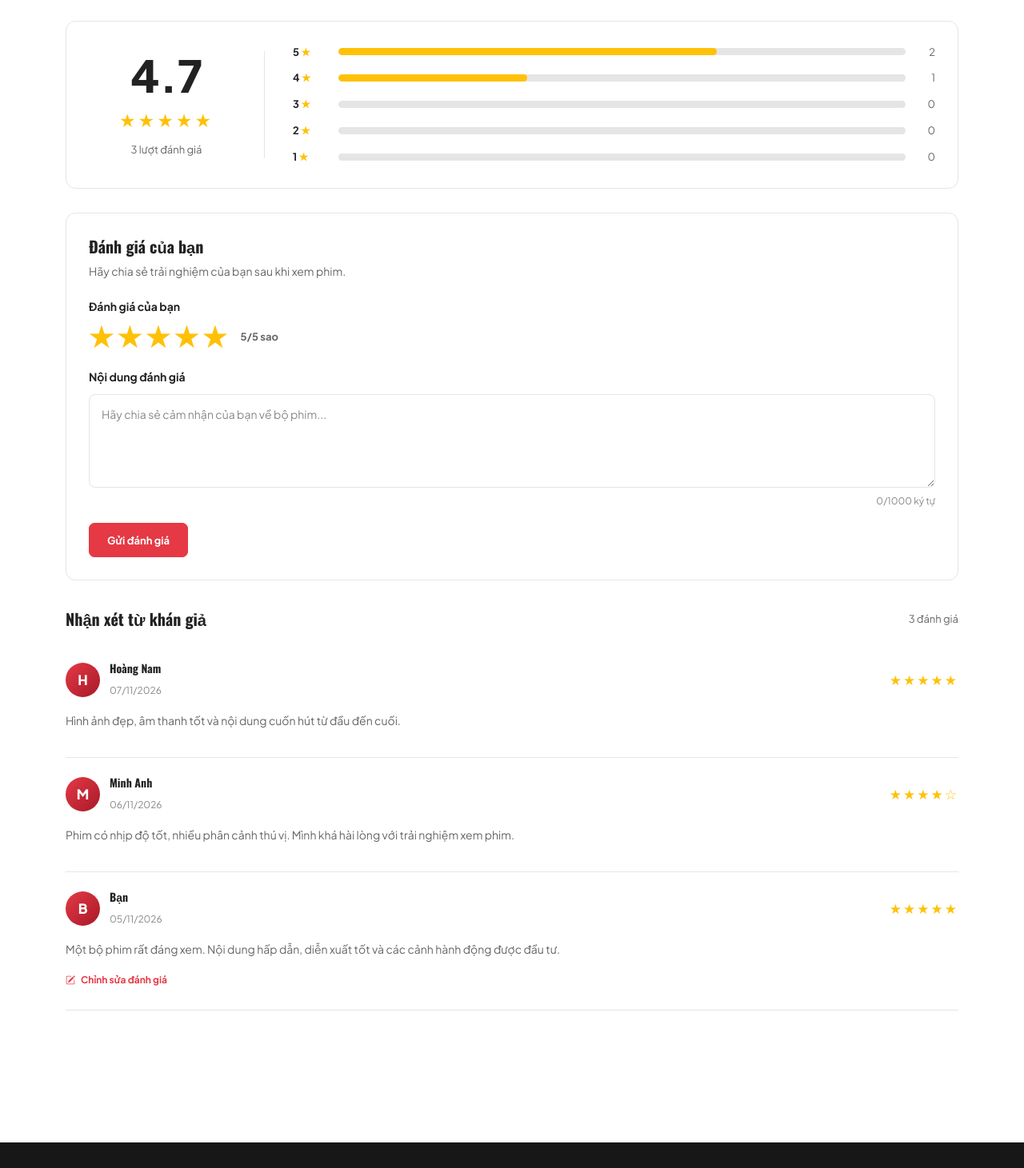
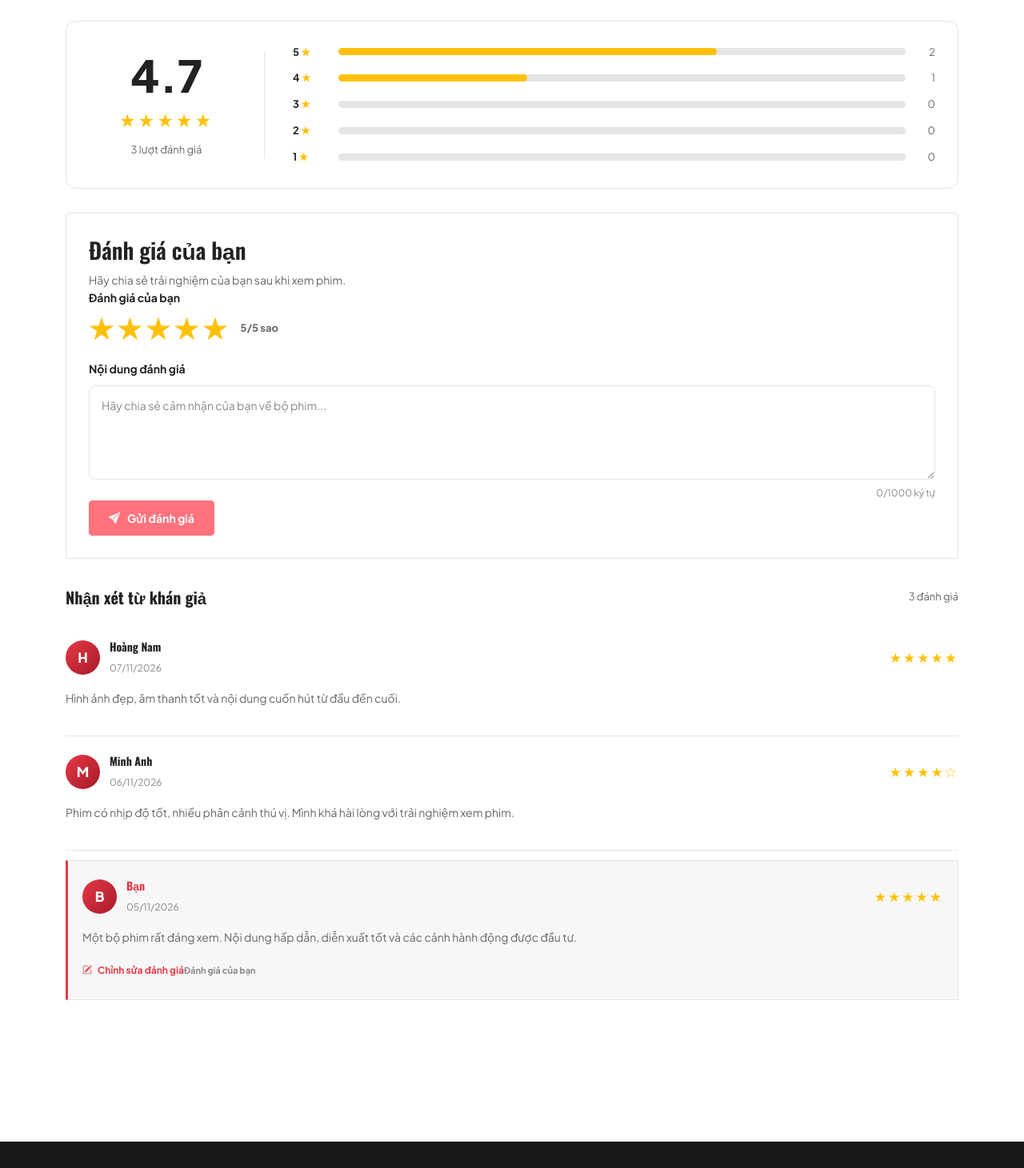
Before and after one commit to haonguyen270225/ViewBookCinemas, a React (Vite) app in the folder frontend/: page /movies/1 in a window 1280 px wide. Shown: the part 1501-2962 px from the top of the page at 80% size. Built offline with nearby package versions, Linux system fonts and the light colour scheme.

Commit message:
<Update>(Frontend : MovieReviews in MovieDetail Page ) - Lần thứ 3 !
Info : Thay đổi đánh giá thành !

```diff
--- a/frontend/src/components/movie/MovieReviews/MovieReviews.css
+++ b/frontend/src/components/movie/MovieReviews/MovieReviews.css
@@ -127,19 +127,20 @@
     margin-bottom: 35px;
     background: var(--vbc-bg-card);
     border: 1px solid var(--vbc-border);
-    border-radius: 12px;
-    scroll-margin-top: 100px;
+    border-radius: 4px;
 }
 
-.movie-review-form-heading {
-    margin-bottom: 22px;
+/*=================== Ô nhập nội dung ========================*/
+
+.movie-review-content-input textarea {
+    border-radius: 3px;
 }
 
-.movie-review-form-heading h3 {
-    margin-bottom: 7px;
-    color: var(--vbc-text);
-    font-size: 20px;
-    font-weight: 800;
+/*=================== Nút thao tác ========================*/
+
+.movie-review-submit,
+.movie-review-cancel {
+    border-radius: 4px;
 }
 
 /*=================== Chọn số sao ========================*/
@@ -244,46 +245,30 @@
     color: #20A464;
 }
 
-/*=================== Nút thao tác ========================*/
+/*=================== Nút gửi đánh giá ========================*/
 
-.movie-review-form-actions {
-    display: flex;
-    flex-wrap: wrap;
-    gap: 10px;
-    margin-top: 18px;
-}
-
-.movie-review-submit,
-.movie-review-cancel {
-    min-height: 43px;
-    padding: 0 22px;
-    border-radius: 7px;
-    font-size: 13px;
+.movie-review-submit {
+    display: inline-flex;
+    align-items: center;
+    justify-content: center;
+    gap: 9px;
+    min-height: 44px;
+    padding: 0 24px;
+    background: #FF737D;
+    border: 1px solid #FF737D;
+    border-radius: 4px;
+    color: #FFFFFF;
+    font-size: 14px;
     font-weight: 700;
     cursor: pointer;
     transition: all 0.2s ease;
 }
 
-.movie-review-submit {
-    background: var(--vbc-primary);
-    border: 1px solid var(--vbc-primary);
-    color: #FFFFFF;
-}
-
 .movie-review-submit:hover {
-    filter: brightness(0.9);
-    transform: translateY(-1px);
-}
-
-.movie-review-cancel {
-    background: transparent;
-    border: 1px solid var(--vbc-border);
-    color: var(--vbc-text-secondary);
-}
-
-.movie-review-cancel:hover {
-    background: var(--vbc-bg-secondary);
-    color: var(--vbc-text);
+    background: #E53945;
+    border-color: #E53945;
+    transform: translateY(-2px);
+    box-shadow: 0 4px 12px rgba(229, 57, 69, 0.2);
 }
 
 /*=================== Danh sách đánh giá ========================*/
@@ -474,3 +459,28 @@
         flex: 1;
     }
 }
+
+/*=================== Đánh giá của tài khoản hiện tại ========================*/
+
+.movie-review-item--mine {
+    padding: 22px 18px;
+    margin: 12px 0;
+    background: var(--vbc-bg-secondary);
+    border: 1px solid var(--vbc-border);
+    border-left: 3px solid var(--vbc-primary);
+}
+
+.movie-review-item--mine .movie-review-user h4 {
+    color: var(--vbc-primary);
+}
+
+/*=================== Nhãn đánh giá của bạn ========================*/
+
+.movie-review-item--mine::after {
+    content: "Đánh giá của bạn";
+    display: inline-block;
+    margin-top: 8px;
+    color: var(--vbc-text-muted);
+    font-size: 11px;
+    font-weight: 700;
+}
--- a/frontend/src/components/movie/MovieReviews/MovieReviews.jsx
+++ b/frontend/src/components/movie/MovieReviews/MovieReviews.jsx
@@ -212,56 +212,39 @@ function MovieReviews({ movieId }) {
 
     return (
       <div className="movie-reviews">
-
         {/*=================== Tiêu đề ========================*/}
 
         <div className="movie-reviews-header">
           <div>
-                    <span className="movie-reviews-subtitle">
-                        ĐÁNH GIÁ TỪ KHÁN GIẢ
-                    </span>
+            <span className="movie-reviews-subtitle">ĐÁNH GIÁ TỪ KHÁN GIẢ</span>
 
             <h2>Đánh giá phim</h2>
 
-                    <p>
-                        Chia sẻ cảm nhận của bạn về bộ phim.
-                    </p>
+            <p>Chia sẻ cảm nhận của bạn về bộ phim.</p>
           </div>
         </div>
 
         {/*=================== Tổng quan đánh giá ========================*/}
 
         <div className="movie-reviews-overview">
-
           <div className="movie-reviews-average">
             <strong>
-                        {reviews.length > 0
-                            ? averageRating.toFixed(1)
-                            : "0.0"}
+              {reviews.length > 0 ? averageRating.toFixed(1) : "0.0"}
             </strong>
 
             <div className="movie-reviews-average-stars">
-                        {"★".repeat(
-                            Math.round(averageRating)
-                        )}
-                        {"☆".repeat(
-                            5 - Math.round(averageRating)
-                        )}
+              {"★".repeat(Math.round(averageRating))}
+              {"☆".repeat(5 - Math.round(averageRating))}
             </div>
 
-                    <span>
-                        {reviews.length} lượt đánh giá
-                    </span>
+            <span>{reviews.length} lượt đánh giá</span>
           </div>
 
           {/*=================== Thống kê số sao ========================*/}
 
           <div className="movie-reviews-statistics">
             {ratingStatistics.map((item) => (
-                        <div
-                            className="movie-reviews-stat-row"
-                            key={item.score}
-                        >
+              <div className="movie-reviews-stat-row" key={item.score}>
                 <span className="movie-reviews-stat-label">
                   {item.score} <span>★</span>
                 </span>
@@ -270,14 +253,12 @@ function MovieReviews({ movieId }) {
                   <div
                     className="movie-reviews-stat-fill"
                     style={{
-                                        width: `${item.percentage}%`
+                      width: `${item.percentage}%`,
                     }}
                   />
                 </div>
 
-                            <span className="movie-reviews-stat-count">
-                                {item.count}
-                            </span>
+                <span className="movie-reviews-stat-count">{item.count}</span>
               </div>
             ))}
           </div>
@@ -285,10 +266,7 @@ function MovieReviews({ movieId }) {
 
         {/*=================== Form đánh giá ========================*/}
 
-            <div
-                className="movie-review-form-wrapper"
-                id="movie-review-form"
-            >
+        <div className="movie-review-form-wrapper" id="movie-review-form">
           <div className="movie-review-form-heading">
             <h3>
               {editingReviewId !== null
@@ -306,7 +284,6 @@ function MovieReviews({ movieId }) {
           </div>
 
           <form onSubmit={handleSubmitReview}>
-
             {/*=================== Chọn số sao ========================*/}
 
             <div className="movie-review-rating-input">
@@ -317,11 +294,7 @@ function MovieReviews({ movieId }) {
                   <button
                     type="button"
                     key={star}
-                                    className={
-                                        star <= (hoverRating || rating)
-                                            ? "active"
-                                            : ""
-                                    }
+                    className={star <= (hoverRating || rating) ? "active" : ""}
                     onClick={() => setRating(star)}
                     onMouseEnter={() => setHoverRating(star)}
                     onMouseLeave={() => setHoverRating(0)}
@@ -332,18 +305,14 @@ function MovieReviews({ movieId }) {
                   </button>
                 ))}
 
-                            <span>
-                                {rating}/5 sao
-                            </span>
+                <span>{rating}/5 sao</span>
               </div>
             </div>
 
             {/*=================== Nội dung đánh giá ========================*/}
 
             <div className="movie-review-content-input">
-                        <label htmlFor="movieReviewContent">
-                            Nội dung đánh giá
-                        </label>
+              <label htmlFor="movieReviewContent">Nội dung đánh giá</label>
 
               <textarea
                 id="movieReviewContent"
@@ -362,46 +331,30 @@ function MovieReviews({ movieId }) {
             {/*=================== Thông báo ========================*/}
 
             {errorMessage && (
-                        <p className="movie-review-message error">
-                            {errorMessage}
-                        </p>
+              <p className="movie-review-message error">{errorMessage}</p>
             )}
 
             {successMessage && (
-                        <p className="movie-review-message success">
-                            {successMessage}
-                        </p>
+              <p className="movie-review-message success">{successMessage}</p>
             )}
 
             {/*=================== Nút thao tác ========================*/}
 
-                    <div className="movie-review-form-actions">
-                        <button
-                            type="submit"
-                            className="movie-review-submit"
-                        >
-                            {editingReviewId !== null
-                                ? "Lưu thay đổi"
-                                : "Gửi đánh giá"}
+            <button type="submit" className="movie-review-submit">
+              <i
+                className={`bi ${
+                  editingReviewId !== null ? "bi-check2-circle" : "bi-send-fill"
+                }`}
+              ></i>
+
+              {editingReviewId !== null ? "Lưu thay đổi" : "Gửi đánh giá"}
             </button>
-
-                        {editingReviewId !== null && (
-                            <button
-                                type="button"
-                                className="movie-review-cancel"
-                                onClick={handleCancelEdit}
-                            >
-                                Hủy
-                            </button>
-                        )}
-                    </div>
           </form>
         </div>
 
         {/*=================== Danh sách đánh giá ========================*/}
 
         <div className="movie-reviews-list">
-
           <div className="movie-reviews-list-heading">
             <h3>Nhận xét từ khán giả</h3>
 
@@ -411,13 +364,16 @@ function MovieReviews({ movieId }) {
           {sortedReviews.length > 0 ? (
             sortedReviews.map((review) => (
               <article
-                            className="movie-review-item"
+                className={`movie-review-item ${
+                  review.authorId === DEMO_USER_ID
+                    ? "movie-review-item--mine"
+                    : ""
+                }`}
                 key={review.id}
               >
                 {/*=================== Thông tin người đánh giá ========================*/}
 
                 <div className="movie-review-item-header">
-
                   <div className="movie-review-user">
                     <div className="movie-review-avatar">
                       {review.userName.charAt(0).toUpperCase()}
@@ -426,9 +382,7 @@ function MovieReviews({ movieId }) {
                     <div>
                       <h4>{review.userName}</h4>
 
-                                        <span>
-                                            {formatDate(review.createdAt)}
-                                        </span>
+                      <span>{formatDate(review.createdAt)}</span>
                     </div>
                   </div>
 
@@ -440,9 +394,7 @@ function MovieReviews({ movieId }) {
 
                 {/*=================== Nội dung đánh giá ========================*/}
 
-                            <p className="movie-review-item-content">
-                                {review.content}
-                            </p>
+                <p className="movie-review-item-content">{review.content}</p>
 
                 {/*=================== Chỉnh sửa đánh giá của mình ========================*/}
 
@@ -464,9 +416,7 @@ function MovieReviews({ movieId }) {
 
               <h4>Chưa có đánh giá nào</h4>
 
-                        <p>
-                            Hãy là người đầu tiên chia sẻ cảm nhận về bộ phim này.
-                        </p>
+              <p>Hãy là người đầu tiên chia sẻ cảm nhận về bộ phim này.</p>
             </div>
           )}
         </div>
```
Lines whose indentation alone changed are shown as unchanged.
